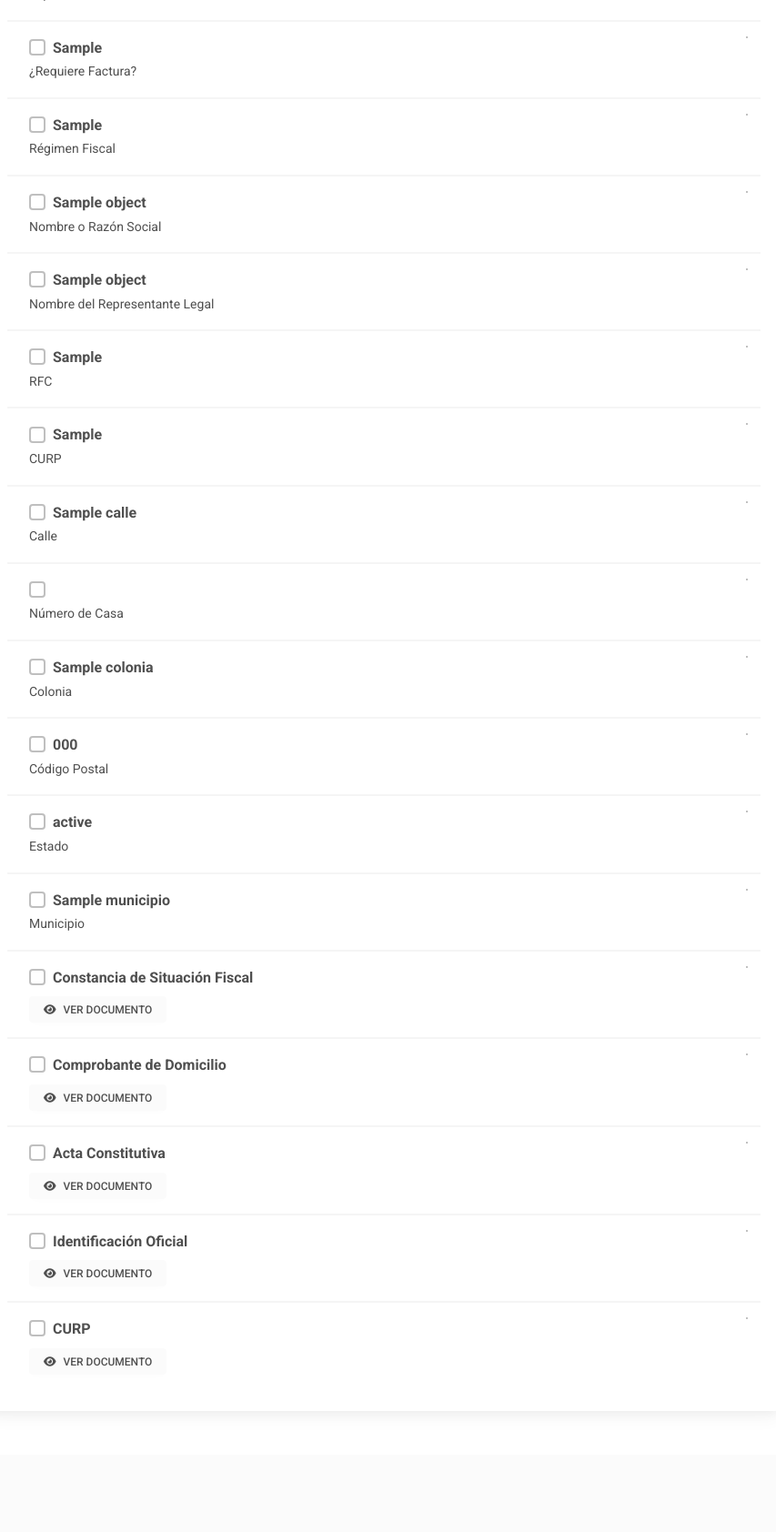
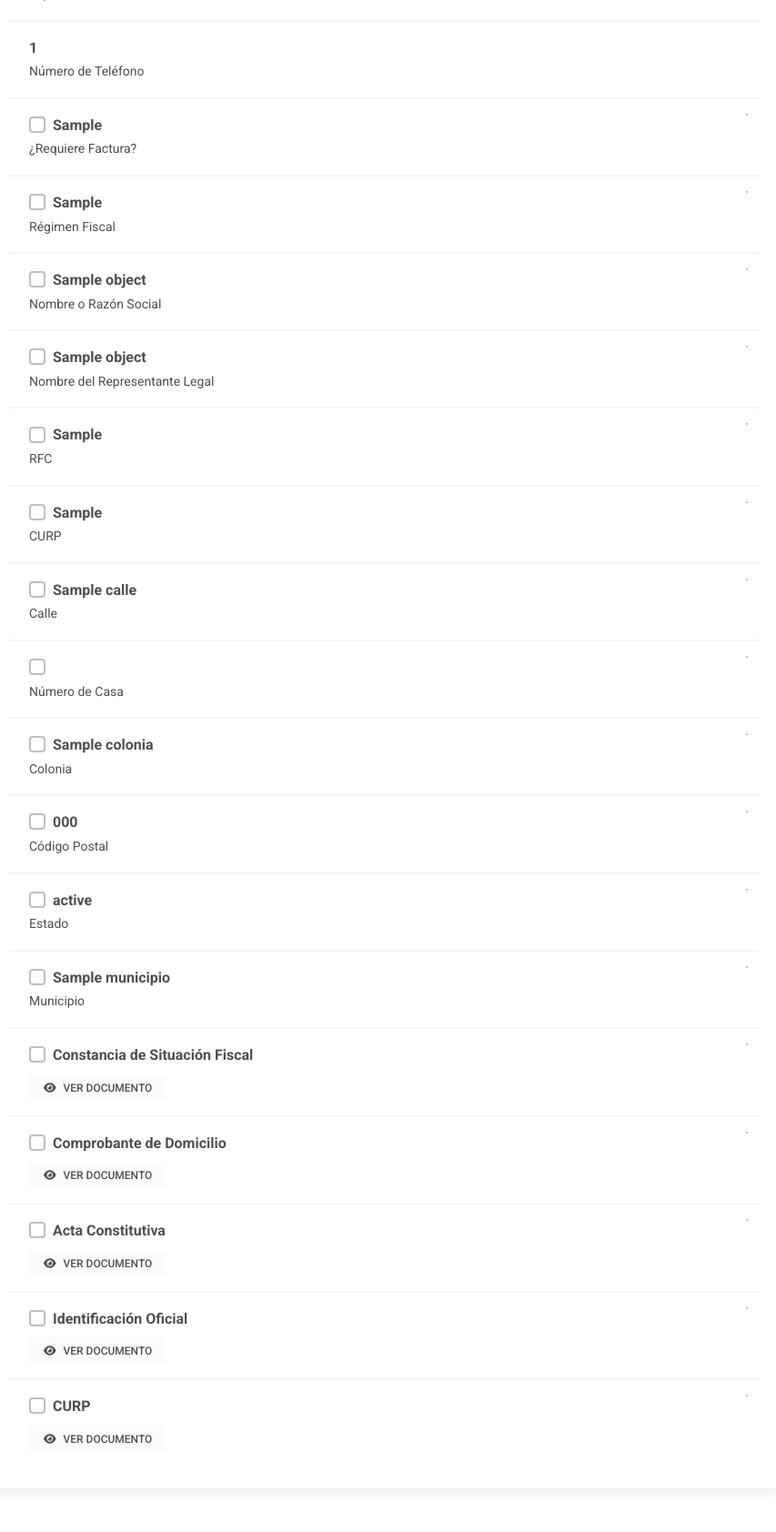
Before and after one commit to DEDC/feria, a Django app: template apps/admin/templates/admin/request.html in a window 1280 px wide. Shown: the part 483-2167 px from the top of the page at 91% size, without its empty margins (372-1225 px from the left). Before the commit the page ends 1985 px from the top, so only its background shows below. Run offline with Django 3.2, Linux system fonts and the light colour scheme; the template is opened without the code that fills it: most values are stand-ins (such as "Sample title", 1, 10 or a date in 2020).

Commit message:
Se agrega el campo de teléfono a la info de Solicitud en el admin

```diff
--- a/apps/admin/templates/admin/request.html
+++ b/apps/admin/templates/admin/request.html
@@ -123,6 +123,13 @@
                             <div class="ms-2 me-auto">
                                 <div class="fw-bold">{{object.cantidad_espacios}}</div>
                                 <small>Espacios Seleccionados</small>
+                            </div>
+                        </li>
+                        <li
+                            class="list-group-item list-group-item-action d-flex justify-content-between align-items-start p-3">
+                            <div class="ms-2 me-auto">
+                                <div class="fw-bold">{{object.usuario.phone_number}}</div>
+                                <small>Número de Teléfono</small>
                             </div>
                         </li>
                         <li
```
